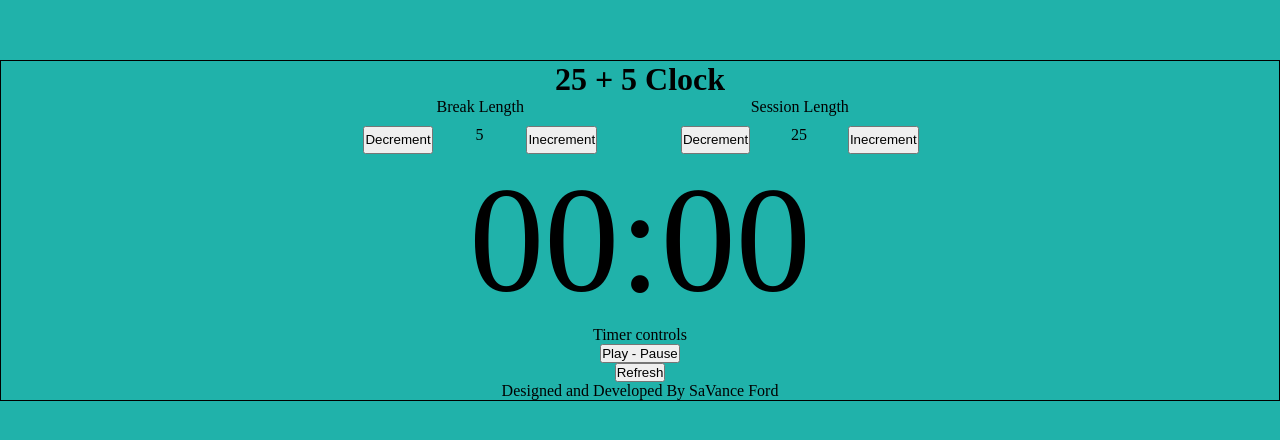
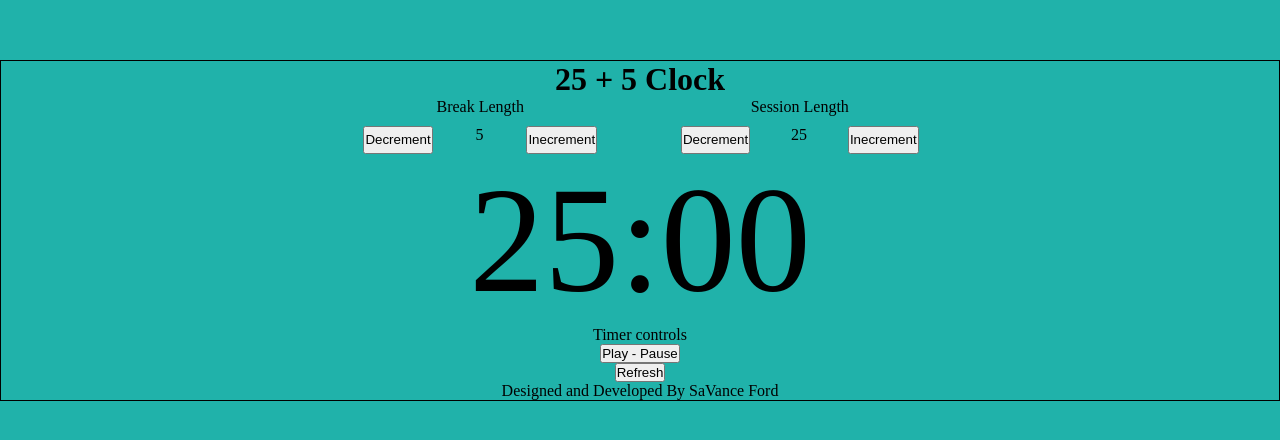
Before and after one commit to SaVanceX/25-5-clock, a React (Create React App) app: page / in a window 1280 px wide. Shown: the part 170-610 px from the top of the page. Built offline with nearby package versions, Linux system fonts and the light colour scheme.

Commit message:
Map sessionState value to session timer

```diff
--- a/src/App.js
+++ b/src/App.js
@@ -32,8 +32,9 @@ function App() {
             value={sessionState}
           />
         </div>
-        <div className="timer">
-          <p>00:00</p>
+        {/* padStart(2, '0') */}
+        <div className="session-timer">
+          <p>{String(sessionState).padStart(2, "0")}:00</p>
         </div>
         <div className="timer-controls">Timer controls</div>
         <button>Play - Pause</button>
--- a/src/index.css
+++ b/src/index.css
@@ -30,7 +30,7 @@ h1 {
   justify-content: space-around;
 }
 
-.timer p {
+.session-timer p {
   font-size: 150px;
 }
 
```
